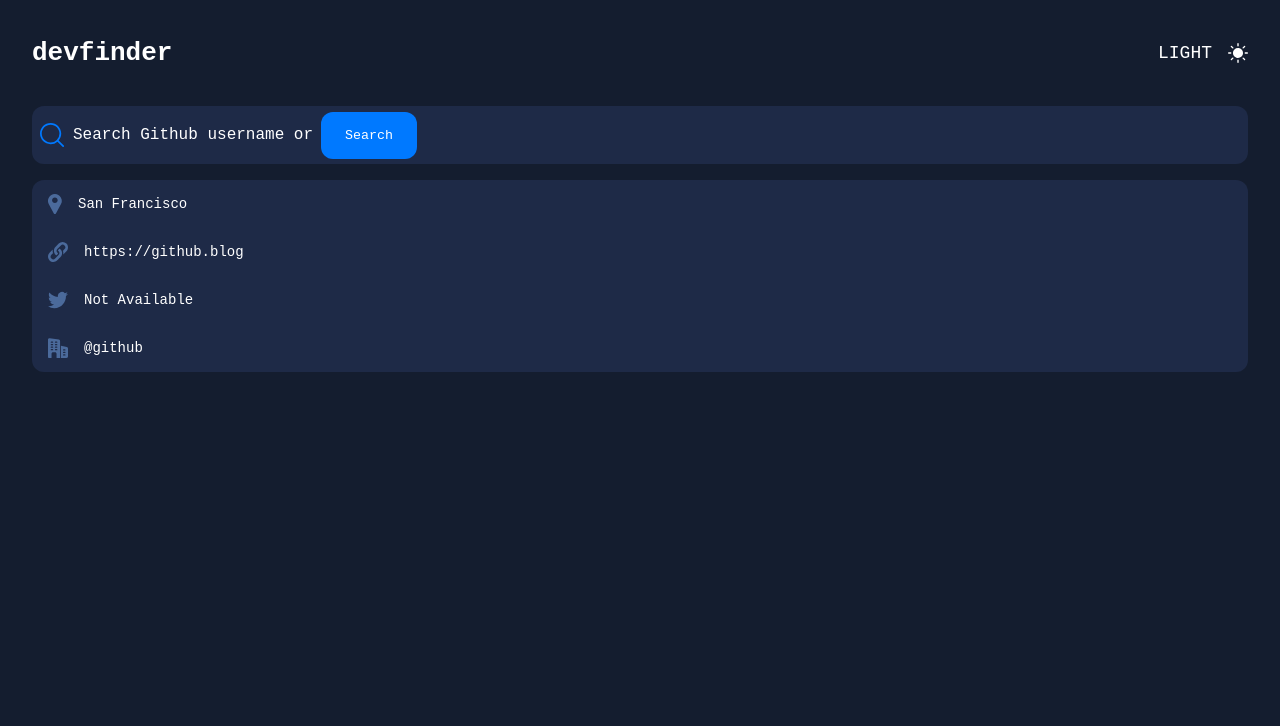
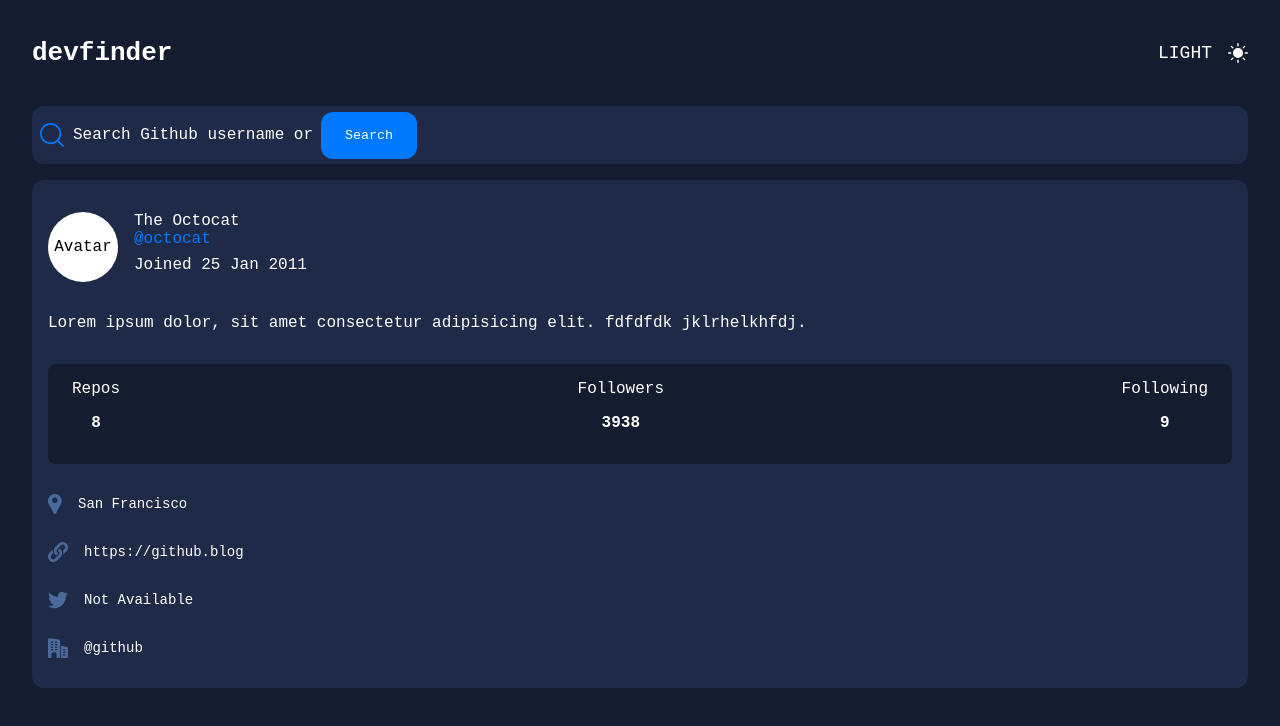
Before and after one commit to AlsoPeters/fm-github-user-search, a Next.js app: page / in a window 1280 px wide. Shown: the top 726 px of the page. Built offline with nearby package versions, Linux system fonts and the light colour scheme.

Commit message:
finished initial layout

```diff
--- a/src/components/Main.tsx
+++ b/src/components/Main.tsx
@@ -6,7 +6,40 @@
 
 export default function Main() {
   return (
-    <div className='bg-DM-dark-blue rounded-xl my-4 px-4'>
+    <div className='bg-DM-dark-blue rounded-xl my-4 px-4 py-4 flex flex-col gap-4'>
+      <div className='flex justify-self-start gap-4 mt-4'>
+        <div className='flex justify-center items-center h-[70px] w-[70px] bg-DM-white rounded-full'>
+          <p className=''>Avatar</p>
+        </div>
+        <div className='flex flex-col'>
+          <div className='text-DM-white'>The Octocat</div>
+          <div className='text-DM-blue mb-2'>@octocat</div>
+          <div className='text-DM-white'>Joined 25 Jan 2011</div>
+        </div>
+      </div>
+
+      <p className='text-white'>
+        Lorem ipsum dolor, sit amet consectetur adipisicing elit. fdfdfdk
+        jklrhelkhfdj.
+      </p>
+
+      <div className='flex justify-between px-6 py-4 bg-DM-black rounded-lg text-DM-white text-center'>
+        <div className='flex flex-col'>
+          <div>Repos</div>
+          <p className='font-bold'>8</p>
+        </div>
+
+        <div className='flex flex-col'>
+          <div>Followers</div>
+          <p className='font-bold'>3938</p>
+        </div>
+
+        <div className='flex flex-col'>
+          <div>Following</div>
+          <p className='font-bold'>9</p>
+        </div>
+      </div>
+
       <section className='flex flex-col text-sm'>
         <div className='text-DM-white flex items-center gap-4 '>
           <Location />
```
